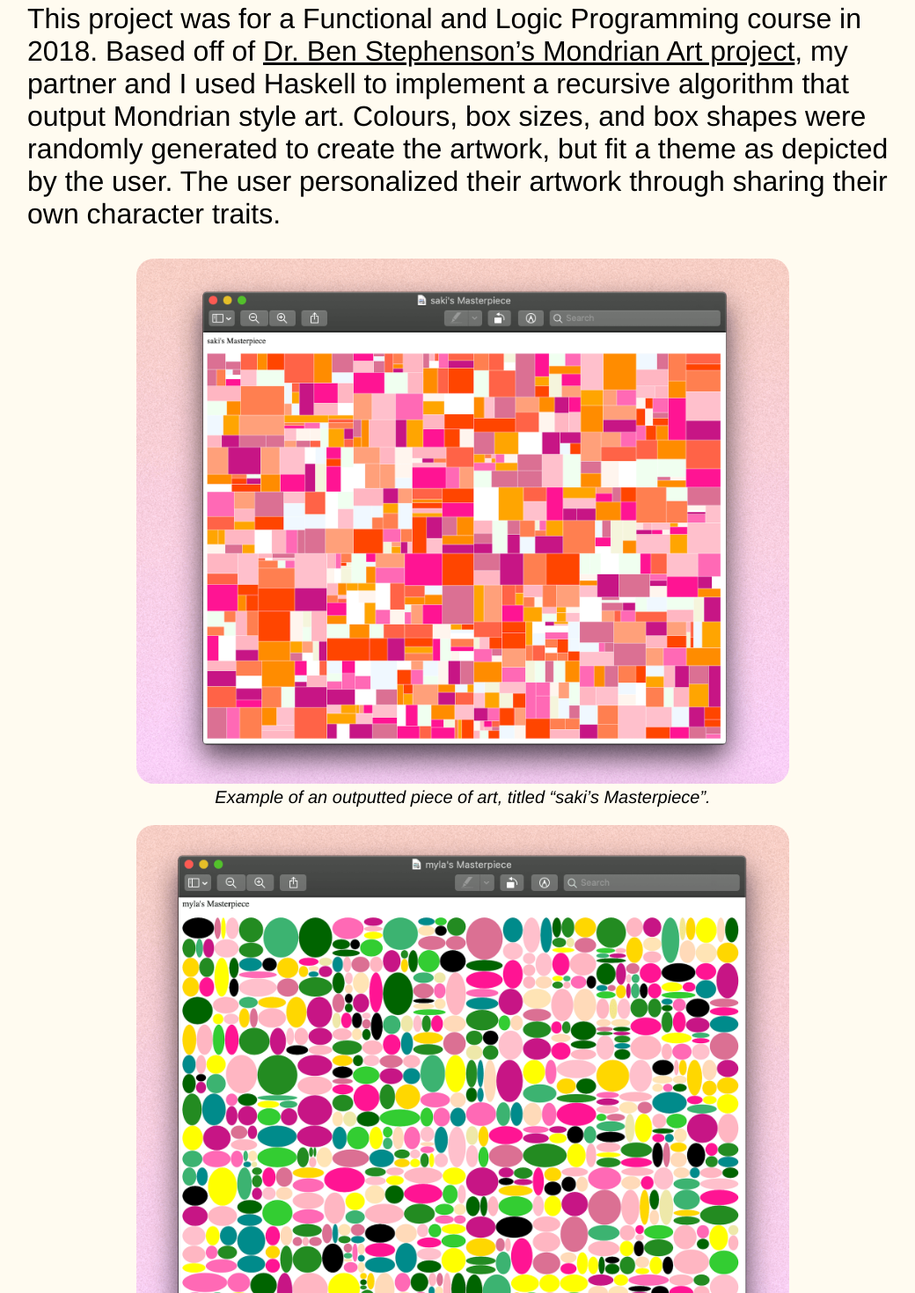
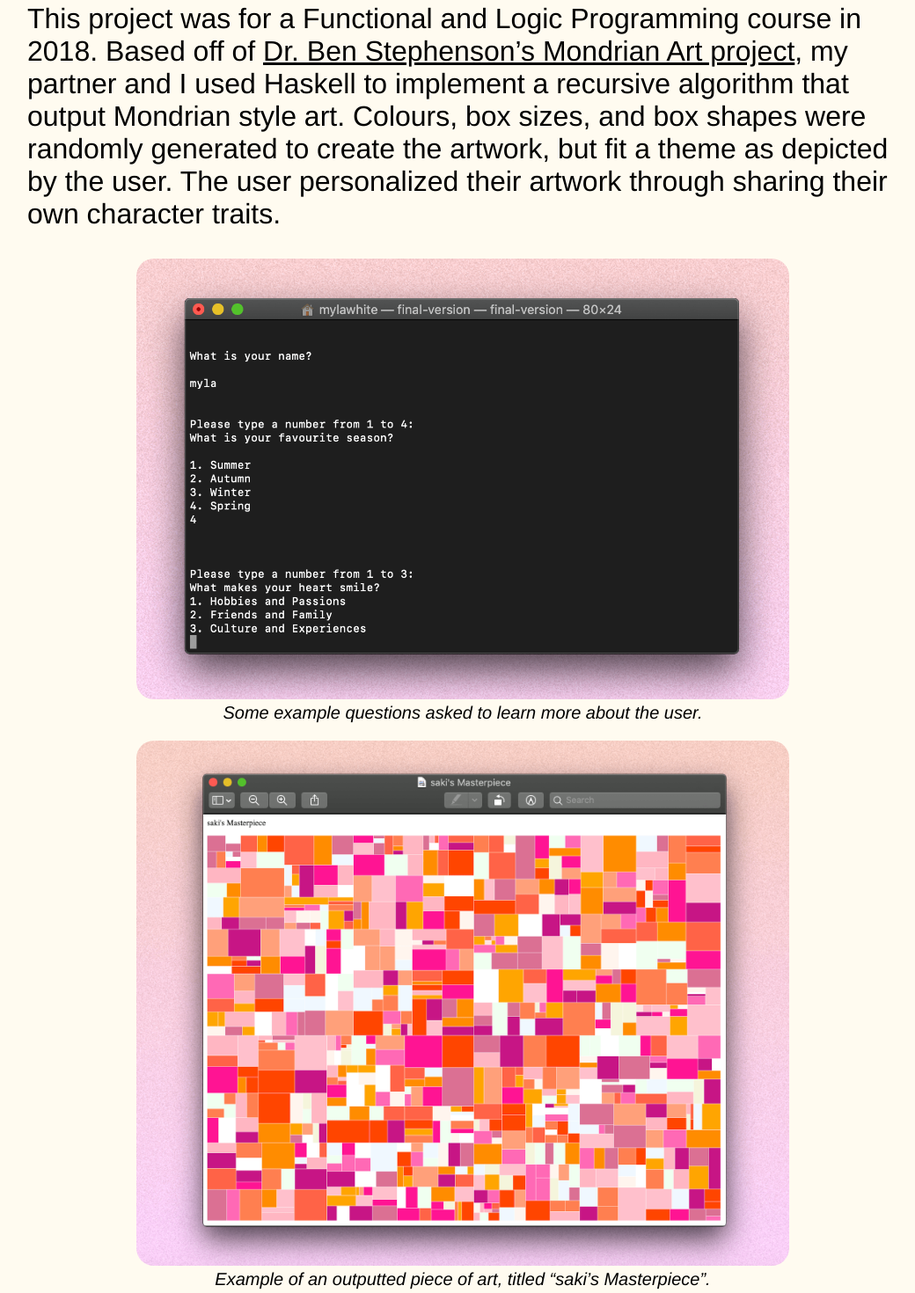
Before and after one commit to mwhite98/mwhite98, a plain HTML site: page projects/random-mondrians.html in a window 1280 px wide. Shown: the part 152-1622 px from the top of the page at 88% size, without its empty margins (114-1154 px from the left). Drawn offline with Linux system fonts and the light colour scheme; a web font is replaced by a local one.

Commit message:
finished rm project page

```diff
--- a/projects/random-mondrians.html
+++ b/projects/random-mondrians.html
@@ -39,6 +39,11 @@
             <p>This project was for a Functional and Logic Programming course in 2018. Based off of <a target="_blank" href="http://nifty.stanford.edu/2018/stephenson-mondrian-art/">Dr. Ben Stephenson’s Mondrian Art project</a>, my partner and I used Haskell to implement a recursive algorithm that output Mondrian style art. Colours, box sizes, and box shapes were randomly generated to create the artwork, but fit a theme as depicted by the user. The user personalized their artwork through sharing their own character traits.</p>
 
             <figure>
+                <img src="assets/rm-qs.png" alt="Picture of terminal with three prompts, including the user's name, their favourite season, and what makes their heart smile.">
+                <figcaption>Some example questions asked to learn more about the user.</figcaption>
+            </figure>
+
+            <figure>
                 <img src="assets/rm-saki.png" alt="Example of an outputted Mondrian-style artwork">
                 <figcaption>Example of an outputted piece of art, titled “saki’s Masterpiece”.</figcaption>
             </figure>
@@ -57,6 +62,8 @@
                 <img src="assets/rm-ye.png" alt="Example of an outputted Mondrian-style artwork">
                 <figcaption>Example of an outputted piece of art, titled “ye’s Masterpiece”.</figcaption>
             </figure>
+
+            <p>You can find the repo for this project <a target="_blank" href="https://github.com/mwhite98/random-mondrians">here</a>.</p>
         </main>
 
     </div>
```
Also changed, not shown: projects/assets/rm-qs.png (added).
